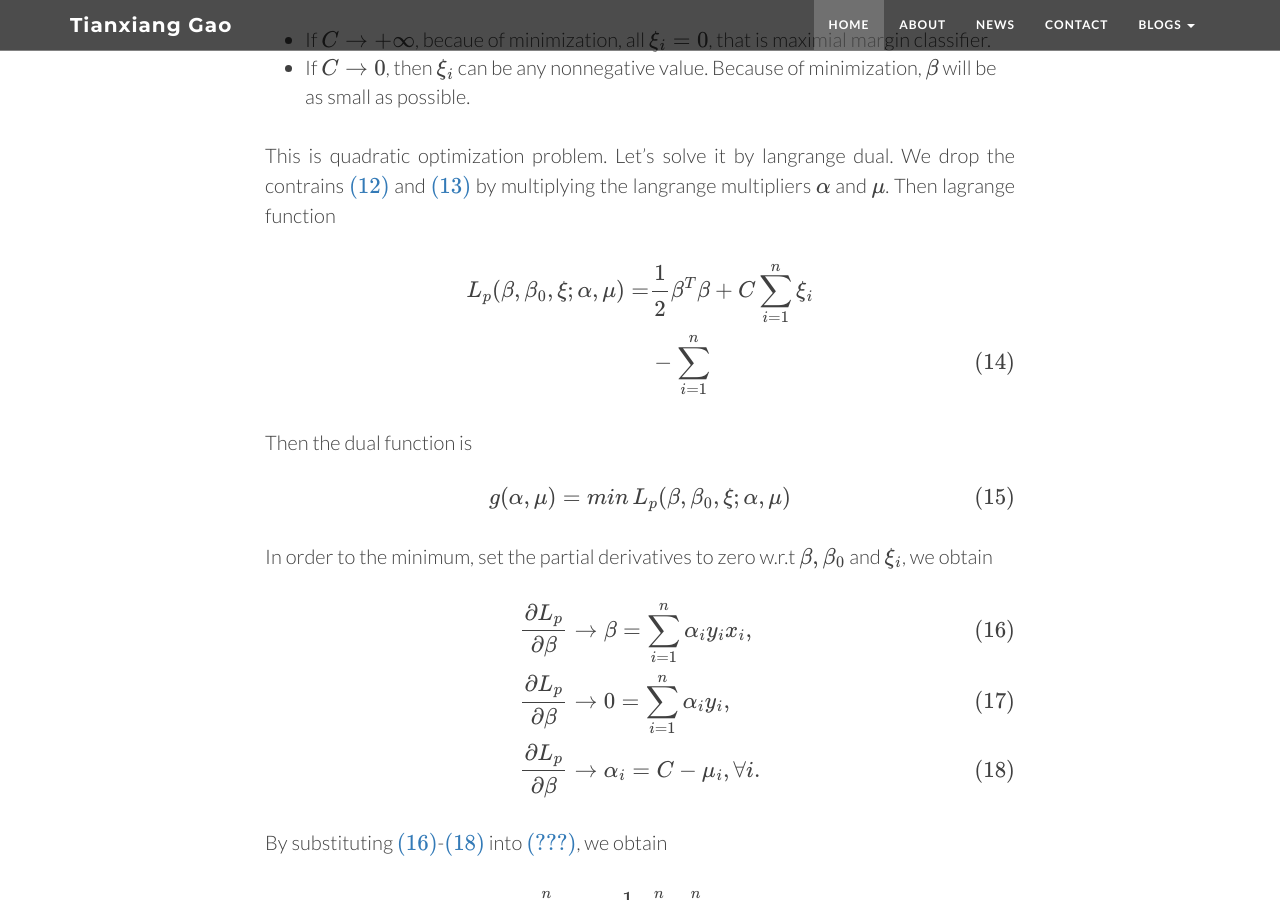
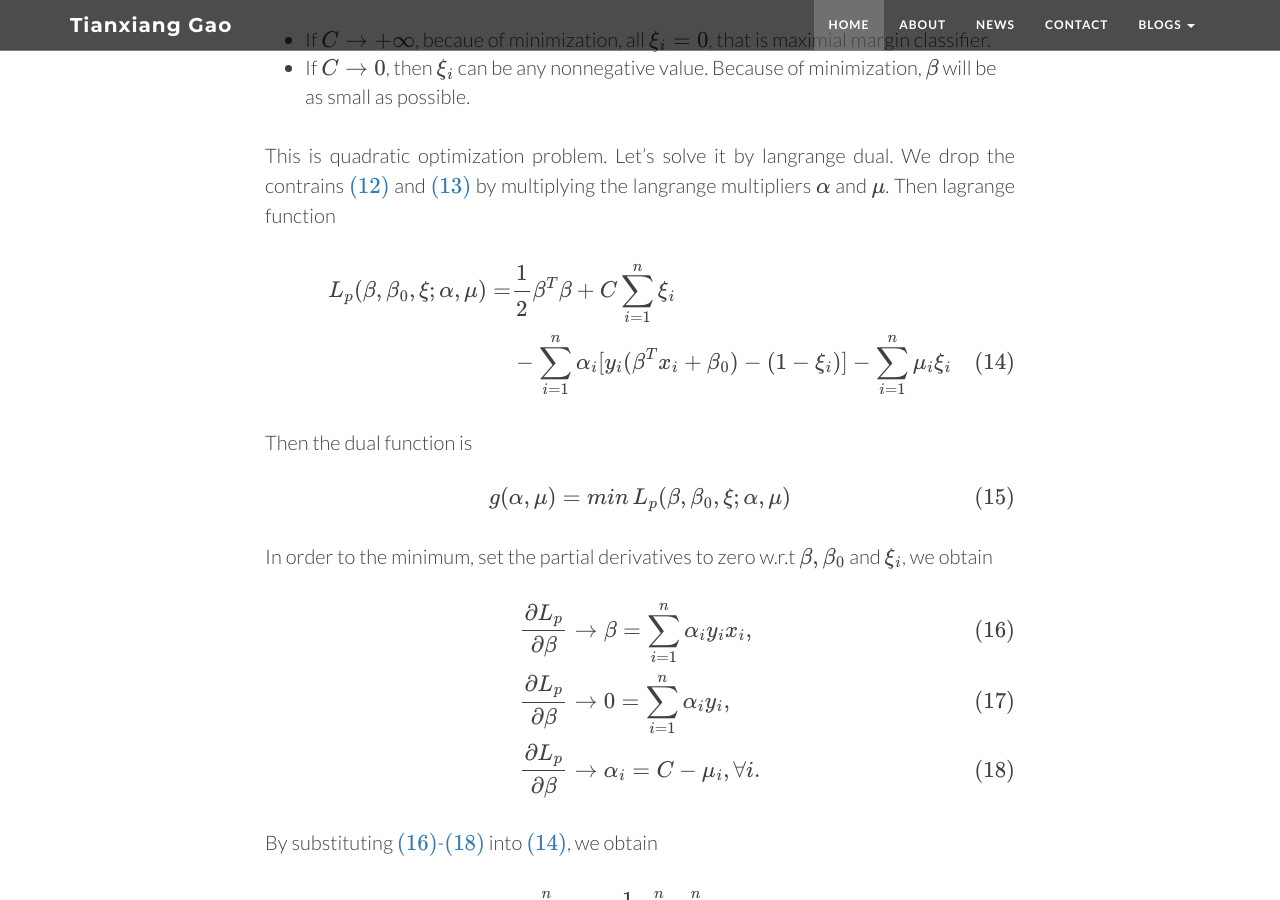
Before and after one commit to xuanix/blogs, a Jekyll site: the page built from _posts/2015-04-14-soft-margin.markdown, in a window 1280 px wide and 900 px high, scrolled down 3845 px. Built offline with Jekyll 4.4.1, drawn with Linux system fonts in a browser that asks for light colours; nearby versions of some CDN libraries; formulas are drawn with MathJax 3; comment, search, counter and statistics services are not loaded.

Commit message:
Try limits

```diff
--- a/_posts/2015-04-14-soft-margin.markdown
+++ b/_posts/2015-04-14-soft-margin.markdown
@@ -82,7 +82,7 @@
 
 \begin{align}
 L_p(\beta, \beta_0,\xi; \alpha,\mu)= & \cfrac{1}{2}\beta^T\beta+C\sum_{i=1}^{n}\xi_i \nonumber \newline
-	& - \sum_{i=1}^{n}
+	& -\sum\limits_{i=1}^n \alpha_i[y_i(\beta^Tx_i+\beta_0) -(1 - \xi_i)] - \sum\limits_{i=1}^n\mu_i\xi_i\label{14}
 \end{align}
 
 Then the dual function is
```
